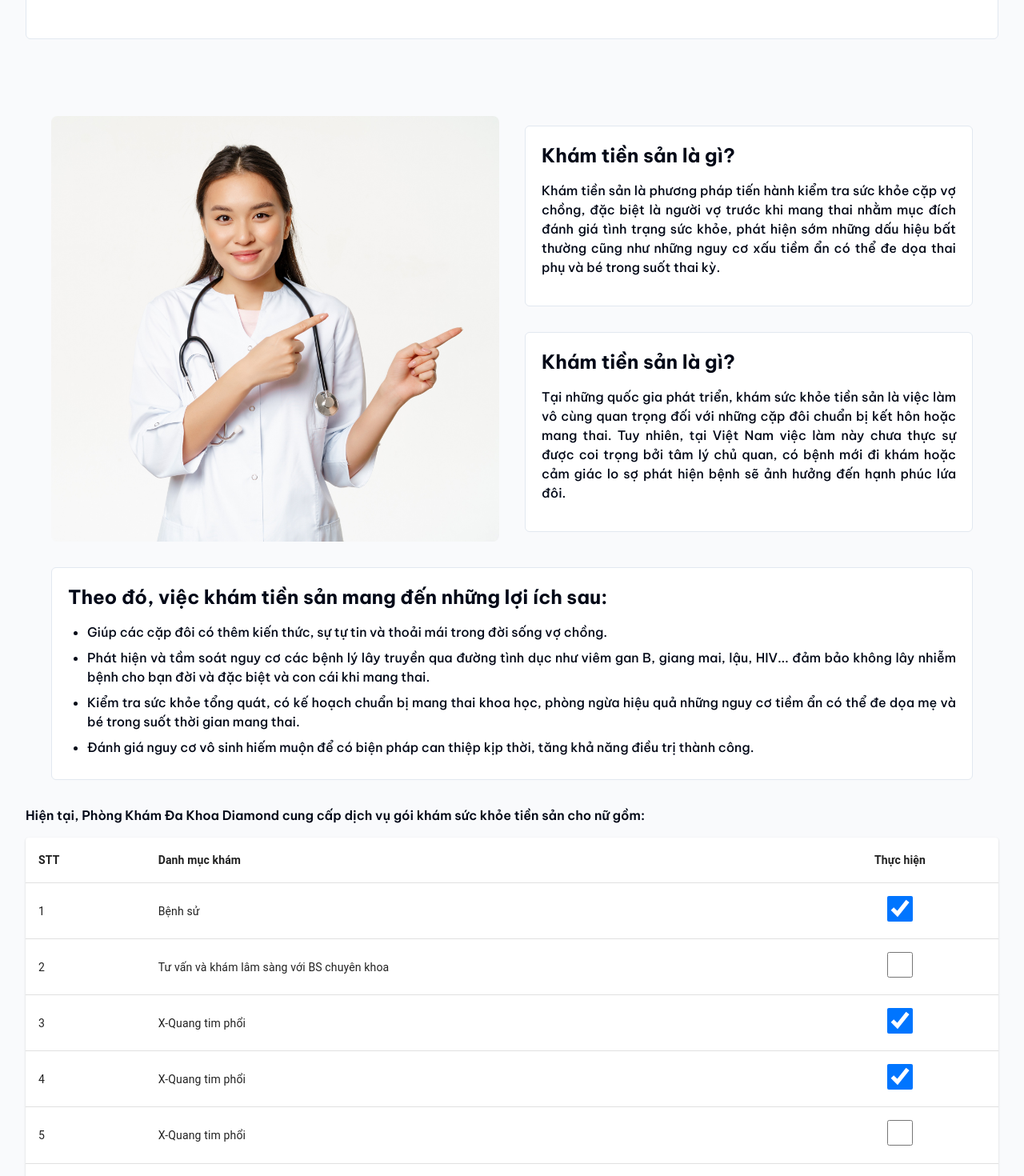
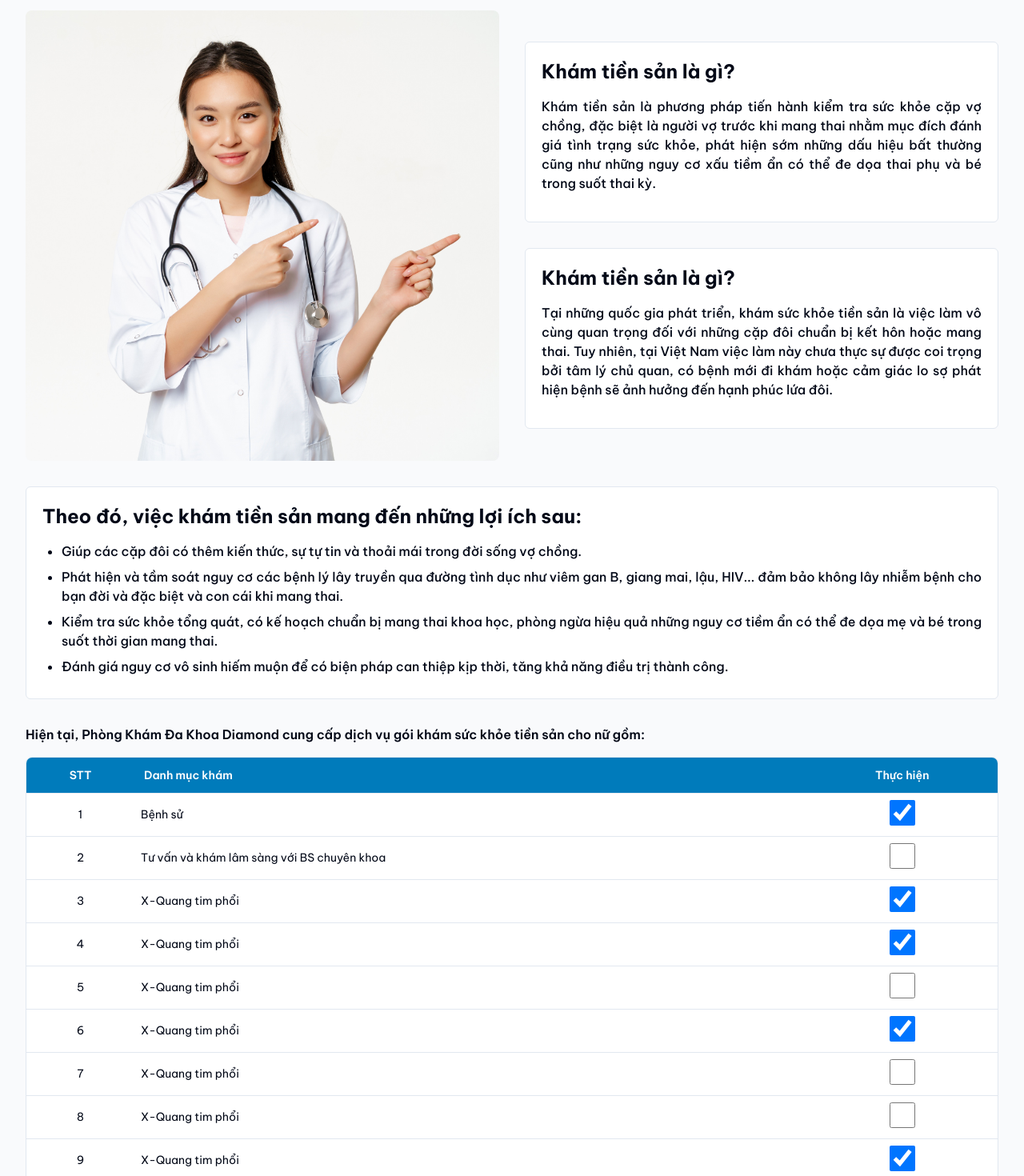
Before and after one commit to phuocptps31829/Diamond, a React (Vite) app in the folder frontend/: page /detail-service/1 in a window 1280 px wide. Shown: the part 680-2150 px from the top of the page at 80% size. Built offline with nearby package versions, Linux system fonts and the light colour scheme.

Commit message:
delete Mui

```diff
--- a/frontend/src/components/client/categoryService/supportService.jsx
+++ b/frontend/src/components/client/categoryService/supportService.jsx
@@ -1,6 +1,6 @@
-import Avatar from "@mui/material/Avatar";
 import avatarImg from "../../../assets/images/105124.jpg";
 import mapImg from "../../../assets/images/2149377706.jpg";
+import { Avatar, AvatarImage } from "@/components/ui/avatar";
 
 const services = [
   {
@@ -37,11 +37,9 @@ const SupportService = () => {
           {services.map((service, index) => (
             <a href={service.link} key={index}>
               <div className="flex items-center gap-2">
-                <Avatar
-                  alt={service.title}
-                  src={service.img}
-                  sx={{ width: 56, height: 56 }}
-                />
+              <Avatar className="size-14 ">
+              <AvatarImage src={service.img}  className="object-cover"/>
+            </Avatar>
                 <div className="items-center text-white">
                   <h2 className="text-sm font-normal md:text-base">
                     {service.title}
--- a/frontend/src/components/client/serviceDetail/descriptionService.jsx
+++ b/frontend/src/components/client/serviceDetail/descriptionService.jsx
@@ -2,7 +2,7 @@ import healthImg from "../../../assets/images/healthcare-medical-people-concept-
 const DescriptionService = () => {
   return (
     <div className="mx-auto max-w-screen-2xl">
-    <div className="container mx-auto max-w-7xl py-4">
+    <div className=" mx-auto max-w-7xl md:py-4 py-0">
       <div className="mb-8 grid grid-cols-1 gap-8 md:grid-cols-2">
         <div className="flex items-center justify-center">
           <img
--- a/frontend/src/components/client/serviceDetail/medicalPackageService.jsx
+++ b/frontend/src/components/client/serviceDetail/medicalPackageService.jsx
@@ -1,10 +1,10 @@
-import Table from "@mui/material/Table";
-import TableBody from "@mui/material/TableBody";
-import TableCell from "@mui/material/TableCell";
-import TableContainer from "@mui/material/TableContainer";
-import TableHead from "@mui/material/TableHead";
-import TableRow from "@mui/material/TableRow";
-import Paper from "@mui/material/Paper";
+import {
+  Table,
+  TableBody,
+  TableCell,
+  TableHeader,
+  TableRow,
+} from "@/components/ui/table";
 
 function createData(stt, danhMucKham, thucHien) {
   return { stt, danhMucKham, thucHien };
@@ -30,27 +30,31 @@ const MedicalPackageService = () => {
           Hiện tại, Phòng Khám Đa Khoa Diamond cung cấp dịch vụ gói khám sức
           khỏe tiền sản cho nữ gồm:
         </h1>
-        <TableContainer component={Paper}>
-          <Table sx={{ minWidth: 300 }} aria-label="simple table">
-            <TableHead>
-              <TableRow>
-                <TableCell style={{ fontWeight: "bold" }}>STT</TableCell>
-                <TableCell align="left" style={{ fontWeight: "bold" }}>
+        <div className="overflow-x-auto rounded-lg border bg-white">
+          <Table className="min-w-full">
+            <TableHeader>
+              <TableRow className="bg-primary-500 text-white hover:bg-primary-500">
+                <TableCell className="whitespace-nowrap p-3 text-center font-semibold">
+                  STT
+                </TableCell>
+                <TableCell className="whitespace-nowrap p-3 text-left font-semibold">
                   Danh mục khám
                 </TableCell>
-                <TableCell align="center" style={{ fontWeight: "bold" }}>
+                <TableCell className="whitespace-nowrap p-3 text-center font-semibold">
                   Thực hiện
                 </TableCell>
               </TableRow>
-            </TableHead>
+            </TableHeader>
             <TableBody>
               {rows.map((row) => (
                 <TableRow key={row.stt}>
-                  <TableCell component="th" scope="row">
+                  <TableCell className="text-center font-normal">
                     {row.stt}
                   </TableCell>
-                  <TableCell align="left">{row.danhMucKham}</TableCell>
-                  <TableCell align="center">
+                  <TableCell className="whitespace-nowrap text-left font-normal">
+                    {row.danhMucKham}
+                  </TableCell>
+                  <TableCell className="whitespace-nowrap text-center font-normal">
                     <div>
                       <label className="text-white">
                         <input
@@ -65,7 +69,7 @@ const MedicalPackageService = () => {
               ))}
             </TableBody>
           </Table>
-        </TableContainer>
+        </div>
       </div>
     </div>
   );
--- a/frontend/src/components/client/serviceDetail/serviceDetail.jsx
+++ b/frontend/src/components/client/serviceDetail/serviceDetail.jsx
@@ -13,7 +13,7 @@ const ServiceDetail = () => {
   };
 
   return (
-    <div className="mx-auto max-w-screen-2xl py-20 ">
+    <div className="mx-auto max-w-screen-2xl pb-7  ">
       <div className="mx-auto grid max-w-7xl grid-cols-1 gap-4 rounded-md border  bg-white p-8 md:grid-cols-2 md:py-10">
         <div className="container flex items-center justify-center">
           {" "}
```
